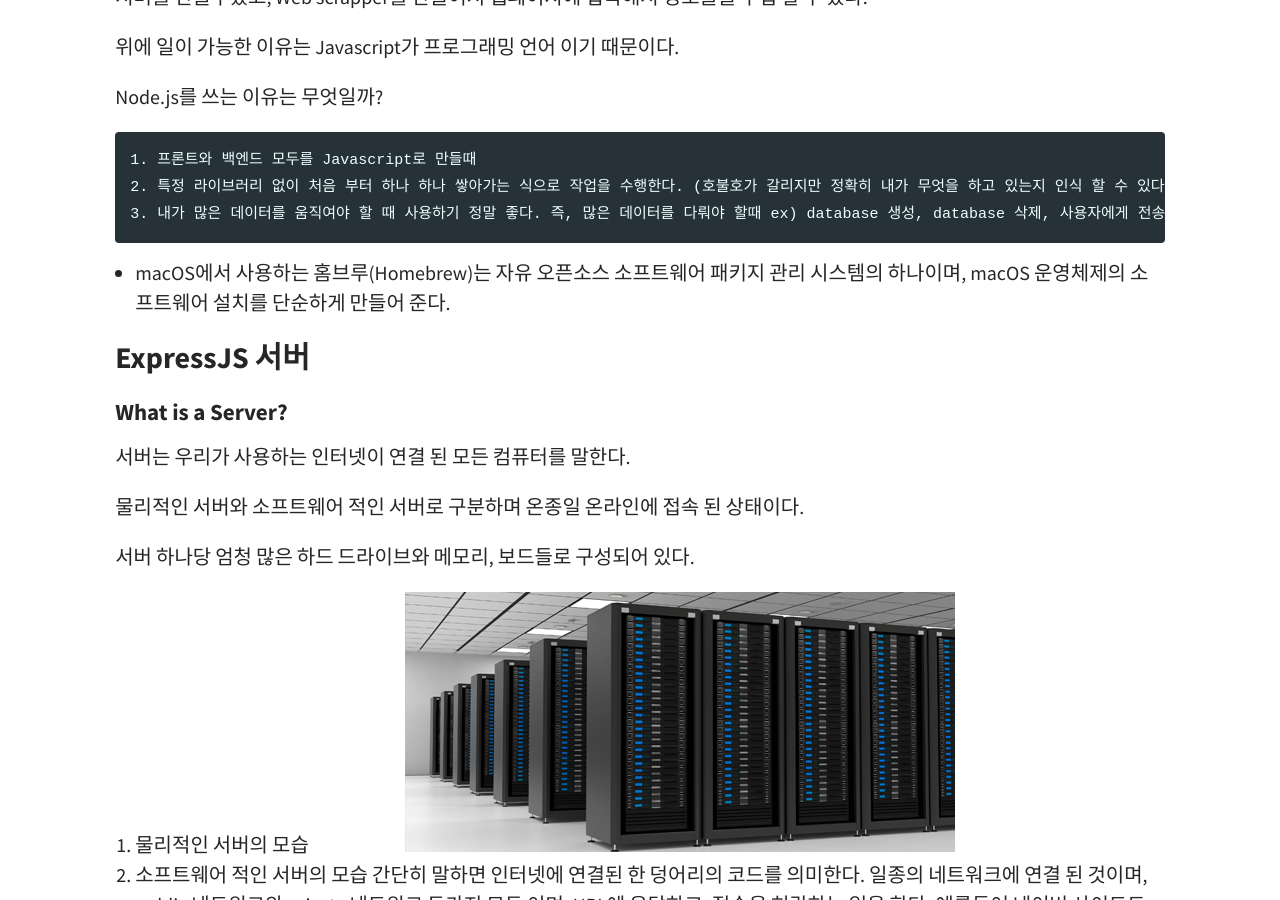
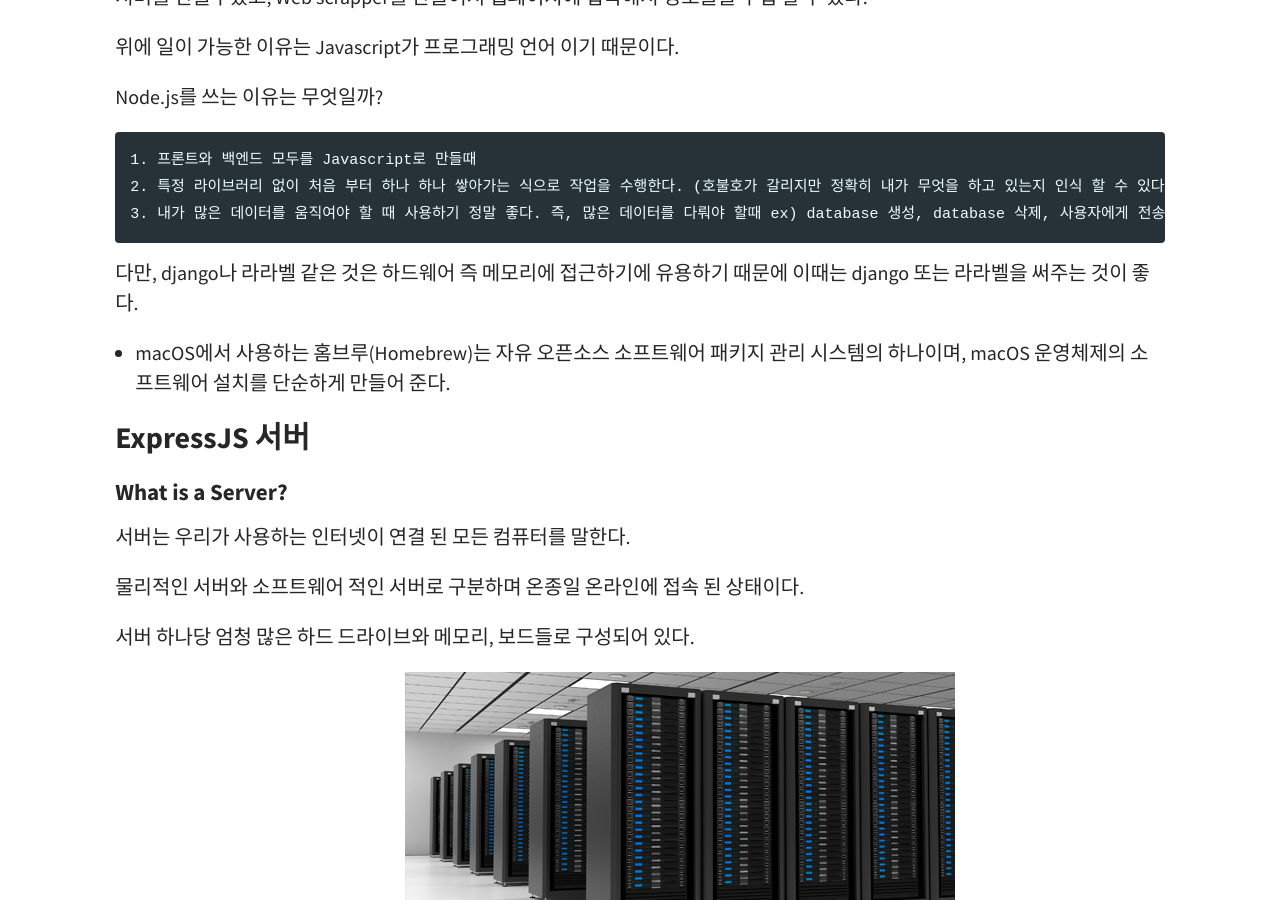
Before and after one commit to starsol89/starsol89.github.io, a Jekyll site: the page built from _posts/2020-01-17-wetube.md, in a window 1280 px wide and 900 px high, scrolled down 530 px. Built offline with Jekyll 4.4.1, drawn with Linux system fonts in a browser that asks for light colours.

Commit message:
Nodejs 개념 좀 더 추가

```diff
--- a/_posts/2020-01-17-wetube.md
+++ b/_posts/2020-01-17-wetube.md
@@ -19,6 +19,8 @@ Node.js를 쓰는 이유는 무엇일까?
     1. 프론트와 백엔드 모두를 Javascript로 만들때
     2. 특정 라이브러리 없이 처음 부터 하나 하나 쌓아가는 식으로 작업을 수행한다. (호불호가 갈리지만 정확히 내가 무엇을 하고 있는지 인식 할 수 있다.)
     3. 내가 많은 데이터를 움직여야 할 때 사용하기 정말 좋다. 즉, 많은 데이터를 다뤄야 할때 ex) database 생성, database 삭제, 사용자에게 전송하고, 어떤 곳에 저장하고 등등 node.js는 데이터를 다루는 성능이 아주 좋다.
+
+다만, django나 라라벨 같은 것은 하드웨어 즉 메모리에 접근하기에 유용하기 때문에 이때는 django 또는 라라벨을 써주는 것이 좋다.
 
 - macOS에서 사용하는 홈브루(Homebrew)는 자유 오픈소스 소프트웨어 패키지 관리 시스템의 하나이며, macOS 운영체제의 소프트웨어 설치를 단순하게 만들어 준다.
 
```
